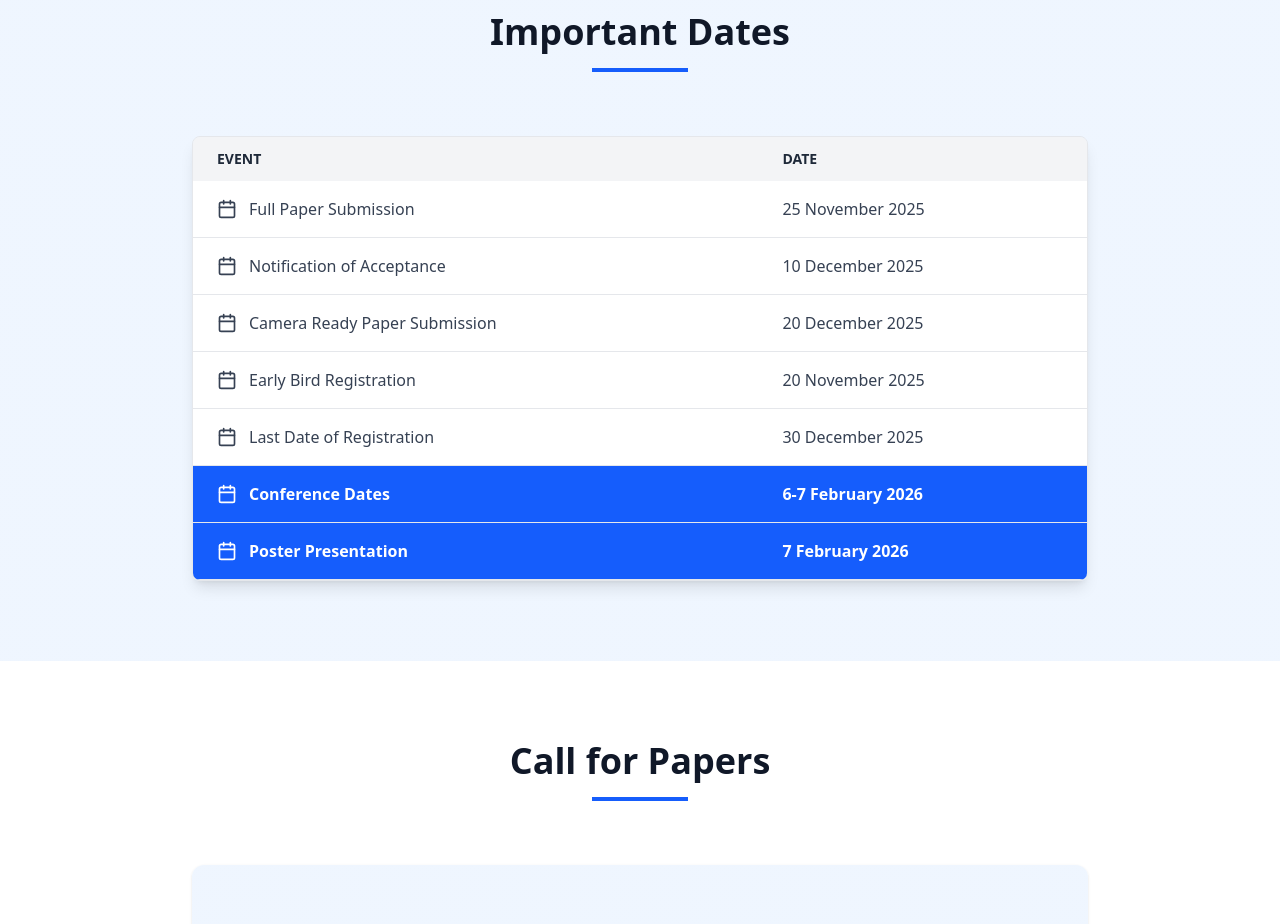
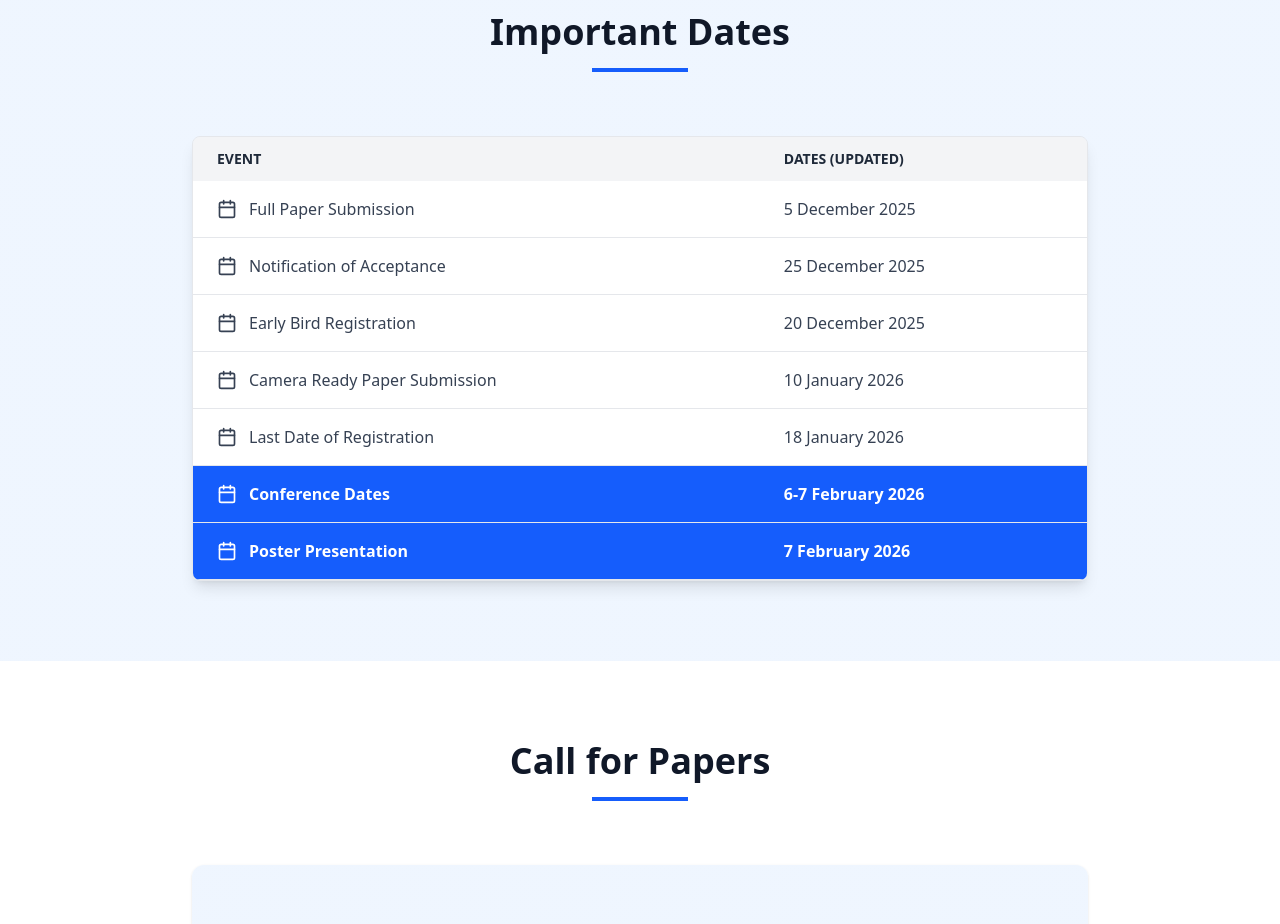
Before and after one commit to ayushkarnewar1519-bot/ICRTET-2026, a React (Vite) app: page /ICRTET-2026/ in a window 1280 px wide. Shown: the part 3900-4824 px from the top of the page. Built offline with nearby package versions, Linux system fonts and the light colour scheme.

Commit message:
Update ImportantDates.jsx

```diff
--- a/src/components/ImportantDates.jsx
+++ b/src/components/ImportantDates.jsx
@@ -2,13 +2,13 @@ import { Calendar } from "lucide-react";
 
 export default function ImportantDates() {
   const importantDatesData = [
-    { event: "Full Paper Submission", date: "25 November 2025", status: "upcoming" },
-    { event: "Notification of Acceptance", date: "10 December 2025", status: "upcoming" },
-    { event: "Camera Ready Paper Submission", date: "20 December 2025", status: "upcoming" },
-    { event: "Early Bird Registration", date: "20 November 2025", status: "upcoming" },
-    { event: "Last Date of Registration", date: "30 December 2025", status: "upcoming" },
+    { event: "Full Paper Submission", date: "5 December 2025", status: "upcoming" },
+    { event: "Notification of Acceptance", date: "25 December 2025", status: "upcoming" },
+    { event: "Early Bird Registration", date: "20 December 2025", status: "upcoming" },
+    { event: "Camera Ready Paper Submission", date: "10 January 2026", status: "upcoming" },
+    { event: "Last Date of Registration", date: "18 January 2026", status: "upcoming" },
     { event: "Conference Dates", date: "6-7 February 2026", status: "highlight" },
-    { event: "Poster Presentation", date: "7 February 2026", status: "highlight" },
+    { event: "Poster Presentation", date: "7 February 2026", status: "highlight" }
   ]
 
   return (
@@ -24,7 +24,7 @@ export default function ImportantDates() {
               <thead className="bg-gray-100 text-gray-800 uppercase text-sm">
                 <tr>
                   <th scope="col" className="px-6 py-3 font-bold">Event</th>
-                  <th scope="col" className="px-6 py-3 font-bold">Date</th>
+                  <th scope="col" className="px-6 py-3 font-bold">Dates (Updated)</th>
                 </tr>
               </thead>
               <tbody>
```
